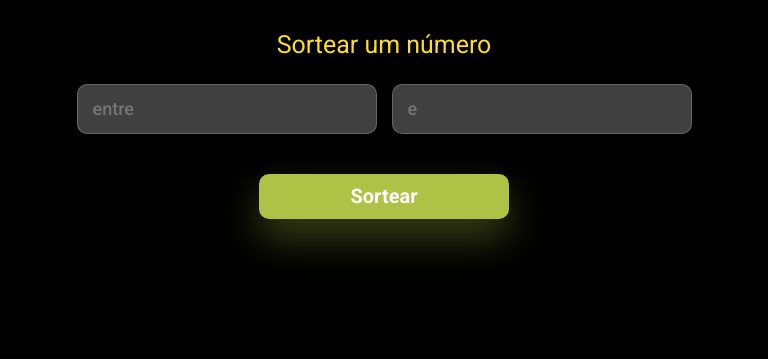
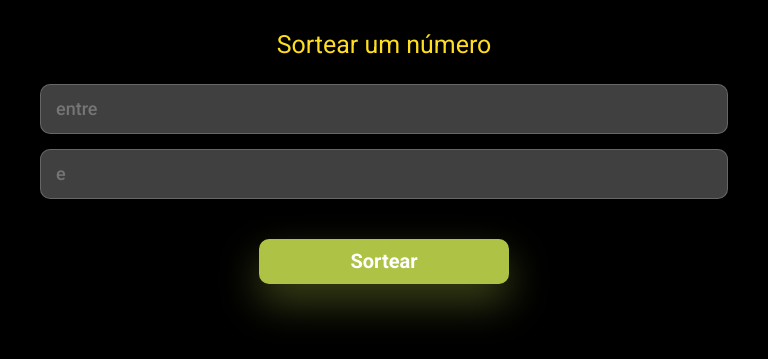
Before and after one commit to JhemisonSSz/DevSerteios, a plain HTML site: page index.html in a window 768 px wide. Shown: the part 353-712 px from the top of the page. Drawn offline with Linux system fonts and the light colour scheme.

Commit message:
Corrigindo erro na responsividade para tablet css

```diff
--- a/style.css
+++ b/style.css
@@ -90,7 +90,7 @@ button {
     }
 
     input {
-        max-width:
+        max-width: 100%;
     }
 }
 
```
